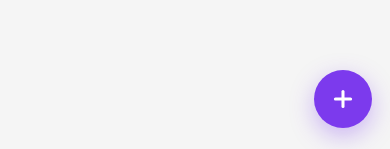
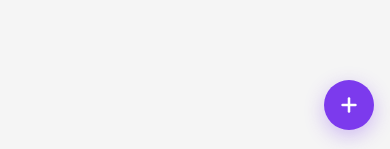
Before and after one commit to sager449/noorkit, a plain HTML site: page index.html in a window 390 px wide. Shown: the part 692-841 px from the top of the page. Drawn offline with Linux system fonts and the light colour scheme.

Commit message:
Refactor floating button styles for better UX

```diff
--- a/css/home.css
+++ b/css/home.css
@@ -9,58 +9,71 @@
   display: flex;
   flex-direction: column;
   background: var(--cream);
+  -webkit-tap-highlight-color: transparent;
 }
 
 .home-main {
   flex: 1 1 auto;
   position: relative;
   overflow: hidden;
+  -webkit-tap-highlight-color: transparent;
 }
 
 .floating-btn {
   position: fixed;
-  bottom: 32px;
-  right: 24px;
-  width: 64px;
-  height: 64px;
+  bottom: 28px;
+  right: 20px;
+  width: 52px;
+  height: 52px;
   border-radius: 50%;
   background: var(--accent);
   color: #ffffff;
   display: flex;
   align-items: center;
   justify-content: center;
-  box-shadow: 0 8px 24px rgba(124, 58, 237, 0.35);
-  transition: 0.2s ease;
+  box-shadow: 0 6px 20px rgba(124, 58, 237, 0.32);
+  transition: transform 0.2s ease, box-shadow 0.2s ease, background 0.2s ease;
   text-decoration: none;
   z-index: 100;
   border: none;
   cursor: pointer;
+  outline: none;
+  -webkit-tap-highlight-color: transparent;
+  user-select: none;
+  -webkit-user-select: none;
 }
 
 .floating-btn:hover {
   background: var(--accent-dark);
   transform: translateY(-2px) scale(1.05);
-  box-shadow: 0 12px 32px rgba(124, 58, 237, 0.45);
+  box-shadow: 0 10px 28px rgba(124, 58, 237, 0.42);
 }
 
 .floating-btn:active {
-  transform: translateY(0) scale(0.98);
+  transform: scale(0.94);
+  box-shadow: 0 4px 14px rgba(124, 58, 237, 0.35);
+  background: var(--accent-dark);
+}
+
+.floating-btn:focus {
+  outline: none;
 }
 
 .floating-btn svg {
-  width: 28px;
-  height: 28px;
+  width: 24px;
+  height: 24px;
+  pointer-events: none;
 }
 
 @media (max-width: 600px) {
   .floating-btn {
-    width: 58px;
-    height: 58px;
-    bottom: 24px;
-    right: 18px;
+    width: 50px;
+    height: 50px;
+    bottom: 22px;
+    right: 16px;
   }
   .floating-btn svg {
-    width: 26px;
-    height: 26px;
+    width: 22px;
+    height: 22px;
   }
 }
```
